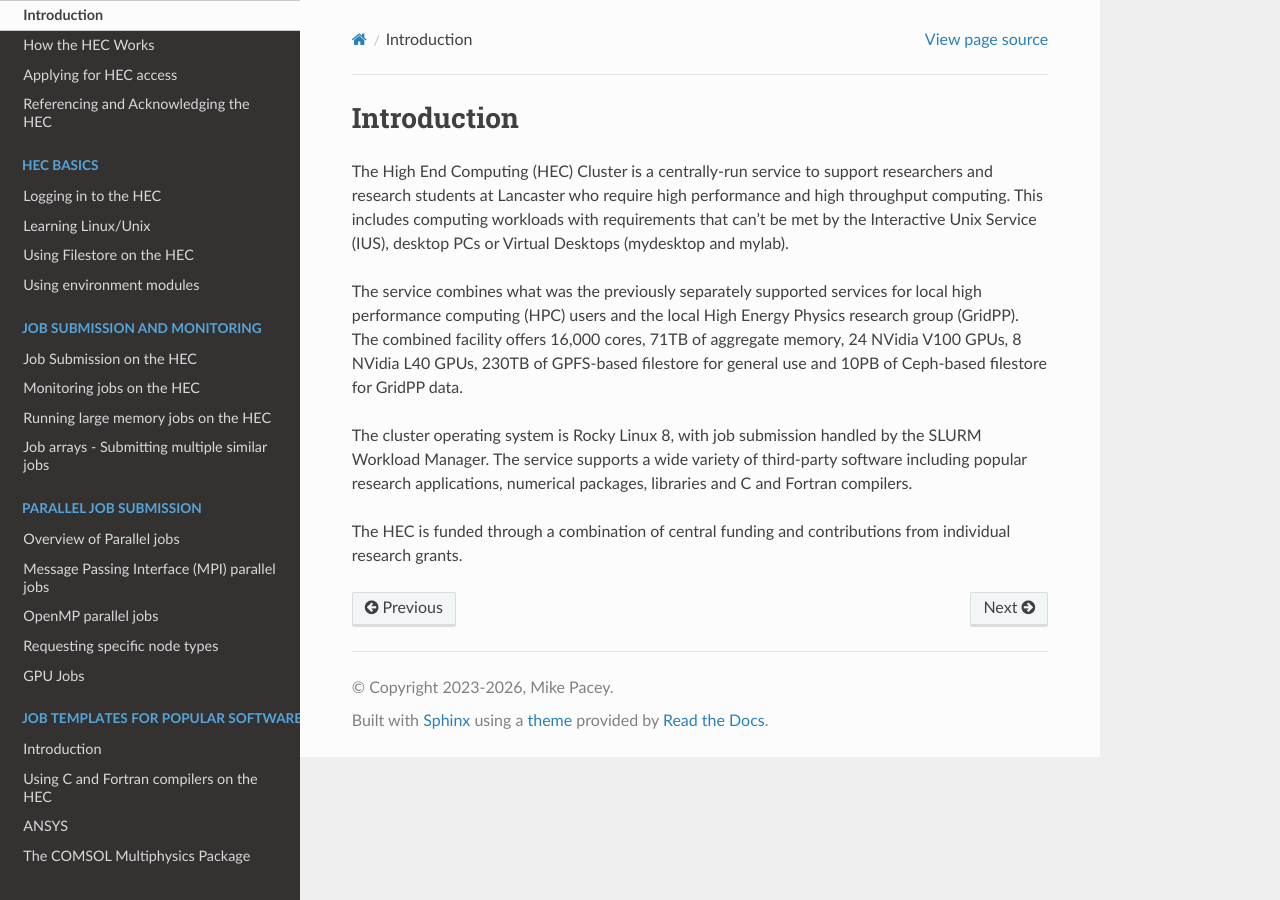
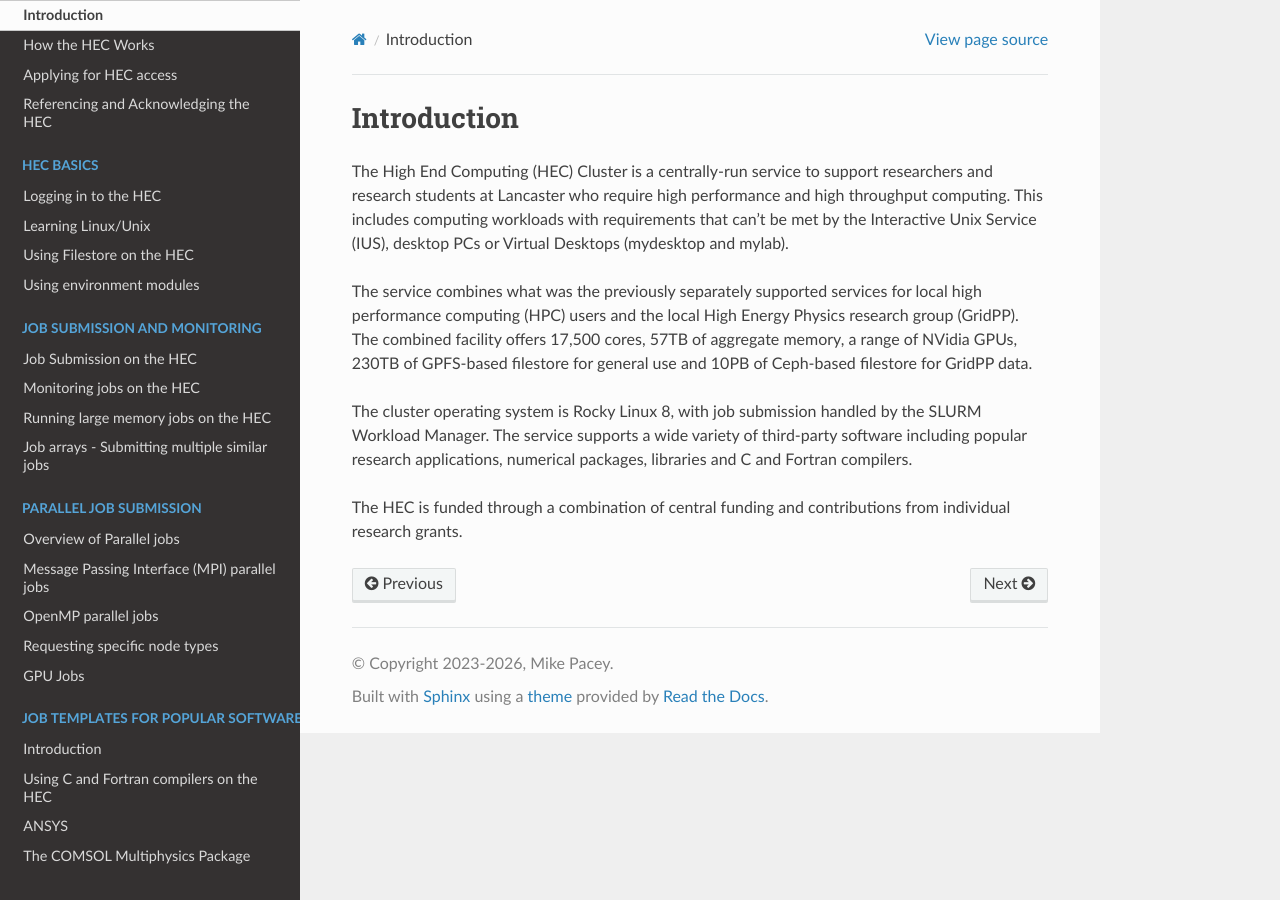
Before and after one commit to MikePacey/Lancaster-HEC, a Sphinx documentation site: the page built from docs/intro.rst, in a window 1280 px wide. Built offline with Sphinx 7.4.7 and the Read the Docs theme 3.1.0, drawn with Linux system fonts in a browser that asks for light colours; formulas are drawn with MathJax 3.

Commit message:
main branch

```diff
--- a/docs/intro.rst
+++ b/docs/intro.rst
@@ -9,8 +9,8 @@ Virtual Desktops (mydesktop and mylab).
 
 The service combines what was the previously separately supported services for
 local high performance computing (HPC) users and the local High Energy Physics
-research group (GridPP). The combined facility offers 16,000 cores, 71TB of
-aggregate memory, 24 NVidia V100 GPUs, 8 NVidia L40 GPUs, 230TB of GPFS-based
+research group (GridPP). The combined facility offers 17,500 cores, 57TB of
+aggregate memory, a range of NVidia GPUs, 230TB of GPFS-based
 filestore for general use and 10PB of Ceph-based filestore for GridPP data.
 
 The cluster operating system is Rocky Linux 8, with job submission handled by
```
